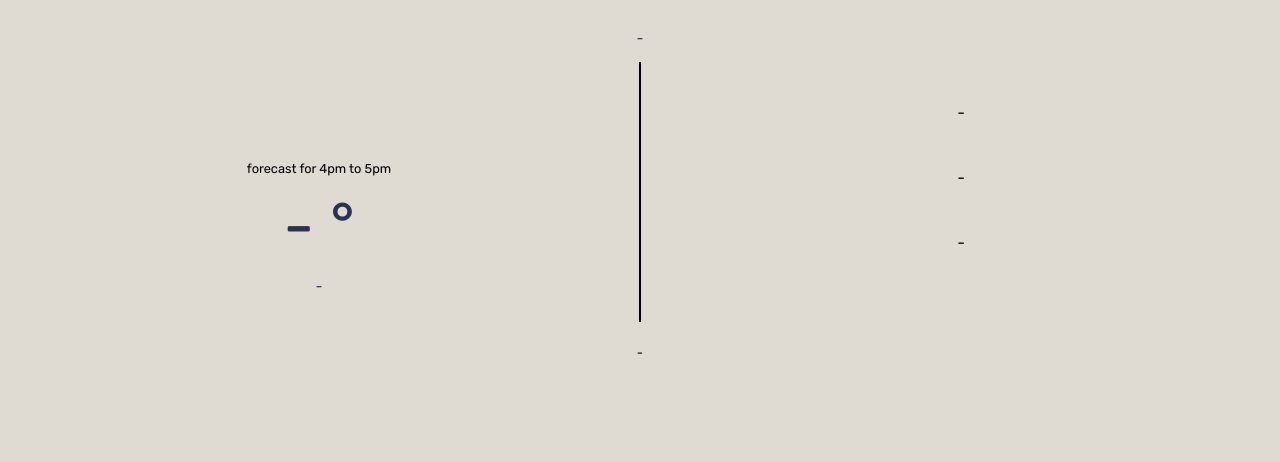
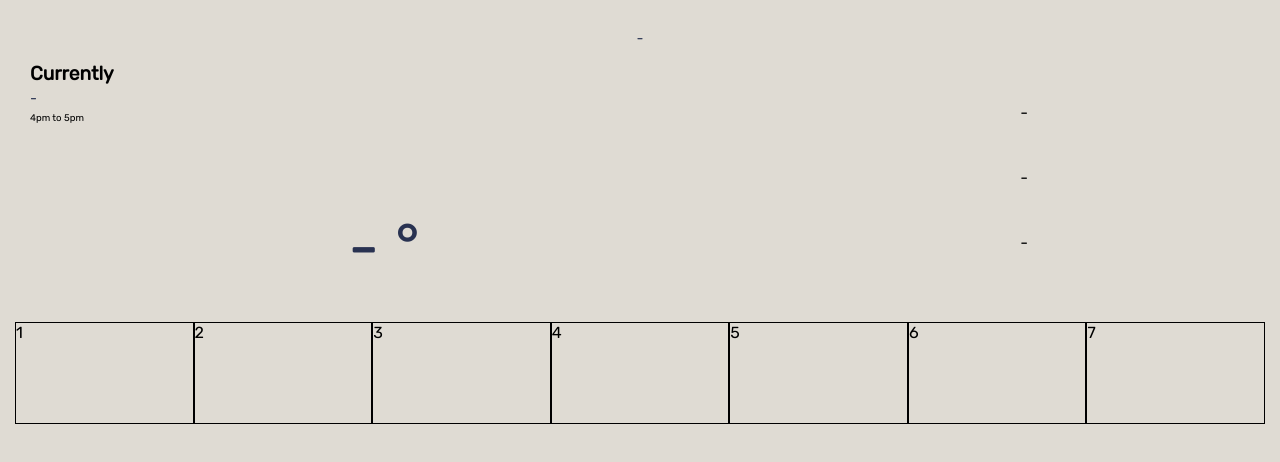
Before and after one commit to charleshedrick/weather_app, a plain HTML site: page index.html in a window 1280 px wide. Drawn offline with nearby package versions, Linux system fonts and the light colour scheme.

Commit message:
updated UI, everything working before hourly forecast edits

```diff
--- a/app.js
+++ b/app.js
@@ -41,7 +41,7 @@ function getWeather(latitude, longitude) {
   const apiUrl = `https://api.weather.gov/points/${latitude},${longitude}`;
 
   fetch(apiUrl)
-    // This .then block handles the response from the first fetch()
+    // This .then() block handles the response from the first fetch()
     // It receives a Response object as the argument (response)
     // You can extract JSON data from the response using response.json()
     .then((response) => {
@@ -50,6 +50,7 @@ function getWeather(latitude, longitude) {
       }
       return response.json();
     })
+
     .then((locationData) => {
       const hourlyForecastUrl = locationData.properties.forecastHourly;
       weather.city = locationData.properties.relativeLocation.properties.city;
@@ -57,12 +58,14 @@ function getWeather(latitude, longitude) {
       console.log("location data", locationData);
       return fetch(hourlyForecastUrl);
     })
+
     .then((response) => {
       if (!response.ok) {
         throw new Error(`HTTP error! Status: ${response.status}`);
       }
       return response.json();
     })
+
     .then((hourlyForecastData) => {
       weather.temperature.value =
         hourlyForecastData.properties.periods[0].temperature;
@@ -92,32 +95,37 @@ function getWeather(latitude, longitude) {
 
 // Display Weather to UI
 function displayWeather() {
-  locationElement.innerHTML = `${weather.city}, ${weather.state}`;
+  locationElement.innerHTML = `<i class="bi bi-geo-alt"></i> <span>${weather.city}, ${weather.state}</span>`;
   tempElement.innerHTML = `${weather.temperature.value}°<span>F</span>`;
   descElement.innerHTML = weather.description;
-  humidityElement.innerHTML = `<i class="bi bi-water"></i> ${weather.humidity}%`;
-  chanceOfRainElement.innerHTML = `<i class="bi bi-cloud-rain weather-info-icon"></i> ${weather.chanceOfRain}%`;
+  humidityElement.innerHTML = `<i class="bi bi-water"></i><span>${weather.humidity}%</span>`;
+  chanceOfRainElement.innerHTML = `<i class="bi bi-cloud-rain weather-info-icon"></i><span>${weather.chanceOfRain}%</span>`;
   windSpeedElement.innerHTML = `<i class="bi bi-wind weather-info-icon"></i> ${weather.windSpeed} ${weather.windDirection}`;
 }
 
-// BOOTSTRAP WEATHER ICOS
+// BOOTSTRAP WEATHER ICONS ////////////////////////
 // Mapping between keywords and Bootstrap icon classes
 const keywordToIcon = {
   clear: "bi-sun", // Example icons; adjust as needed
-  sunny: "bi-sun",
+  cloudy: "bi-clouds",
+  fog: "bi-cloud-fog",
+  hail: "bi-cloud-hail",
+  haze: "bi-cloud-haze",
+  hurricane: "bi-hurricane",
+  lightning: "bi-cloud-lightning",
+  overcast: "bi-clouds",
+  partly: "bi-cloud-sun",
   rain: "bi-cloud-rain",
   showers: "bi-cloud-rain",
+  sleet: "cloud-sleet-fill",
+  snow: "bi-snow",
+  sun: "bi-sun",
+  sunny: "bi-sun",
   thunderstorms: "bi-cloud-lightning-rain",
-  snow: "bi-snow",
-  sleet: "cloud-sleet-fill",
-  fog: "bi-cloud-fog",
-  overcast: "bi-clouds",
-  cloudy: "bi-clouds",
-  hail: "bi-cloud-hail",
-  haze: "bi-cloud-haze",
+  tropical: "bi-tropical-storm",
 };
 
-// Function to extract keywords from description and update the weather icon
+// Extract keywords from description and update the weather icon
 function updateWeatherIconFromDescription(description) {
   console.log("weather icon data from API:", description);
   const iconElement = document.getElementById("weather-icon");
@@ -125,9 +133,11 @@ function updateWeatherIconFromDescription(description) {
   console.log(keywords);
   let iconClass = "bi-question"; // Default icon if no match found
 
+  // MATCH KEY
   for (const keyword of keywords) {
     if (keywordToIcon[keyword]) {
       iconClass = keywordToIcon[keyword];
+      console.log(iconClass);
       break; // Stop searching after the first match
     }
   }
--- a/index.html
+++ b/index.html
@@ -20,17 +20,18 @@
       <div class="notification"></div>
       <div class="weather-container">
         <div class="weather-conditions">
+          <div class="temp-description">
+            <h2 class="description-header">Currently</h2>
+            <p>-</p>
+          </div>
+          <div class="forecast-time">
+            <p>4pm to 5pm</p>
+          </div>
           <div class="weather-icon">
             <i id="weather-icon" class="bi"></i>
           </div>
-          <div class="forecast-time">
-            <p>forecast for 4pm to 5pm</p>
-          </div>
           <div class="temp-value">
             <p>- °</p>
-          </div>
-          <div class="temp-description">
-            <p>-</p>
           </div>
         </div>
         <div class="weather-info">
@@ -42,8 +43,14 @@
         </div>
       </div>
       <!-- <div class="weather-warning">weather warning here</div> -->
-      <div class="detailed-forecast">
-        <p>-</p>
+      <div class="hourly-forecast">
+        <div class="hour-1 hourly-forecast-box">1</div>
+        <div class="hour-2 hourly-forecast-box">2</div>
+        <div class="hour-3 hourly-forecast-box">3</div>
+        <div class="hour-4 hourly-forecast-box">4</div>
+        <div class="hour-5 hourly-forecast-box">5</div>
+        <div class="hour-6 hourly-forecast-box">6</div>
+        <div class="hour-7 hourly-forecast-box">7</div>
       </div>
     </div>
     <script src="app.js"></script>
--- a/style.css
+++ b/style.css
@@ -67,8 +67,8 @@ body {
 }
 .weather-conditions {
   height: 260px;
-  width: 50vw;
-  border-right: 2px solid;
+  width: 60vw;
+  /* border-right: 2px solid; */
 }
 
 .weather-icon {
@@ -106,34 +106,52 @@ body {
   font-size: 0.5em;
 }
 
+.description-header {
+  margin: 0 auto;
+  padding: 0 30px;
+  text-align: left;
+  font-size: larger;
+}
 .temp-description p {
-  padding: 30px 20px 0 20px;
-  margin: 0;
+  margin: 0 auto;
   color: #293251;
-  text-align: center;
+  text-align: left;
   font-size: 0.9em;
+  padding: 5px 30px;
 }
 
+.forecast-time {
+  margin: 0 auto;
+  padding: 0 30px;
+  text-align: left;
+  font-size: 0.6em;
+}
+
+.forecast-time p {
+  margin: 0 auto;
+}
 .weather-info {
   display: flex;
   flex-direction: column;
   justify-content: center;
   align-items: center;
-  width: 50vw;
+  width: 40vw;
 }
 
 .weather-info-item {
   padding-bottom: 30px;
 }
 
+.chance-of-rain i {
+  margin-right: 0.5em; /* Adjust the value as needed */
+}
+.humidity i {
+  margin-right: 0.7em; /* Adjust the value as needed */
+}
+
 .weather-warning {
   border: 1px solid;
   background-color: rgb(255, 150, 124);
-}
-
-.detailed-forecast {
-  padding: 10px 0;
-  font-size: small;
 }
 
 /* BOOTSTRAP ICONS */
@@ -148,3 +166,28 @@ body {
 .bi {
   color: #293251;
 }
+
+/* this isnt right, need to check after some sleep */
+.bi-geo-alt {
+  margin-right: 5em;
+}
+
+.bi-geo-alt {
+  margin: 0 auto;
+}
+
+/* WEEKLY FORECAST */
+.hourly-forecast {
+  display: flex;
+  justify-content: space-between;
+  width: 100%;
+}
+
+.hourly-forecast-box {
+  flex: 1;
+  /* background-color: lightgray; */
+  height: 100px; /* Set the desired height */
+  border: 1px solid;
+  align-items: center;
+  justify-content: center;
+}
```
